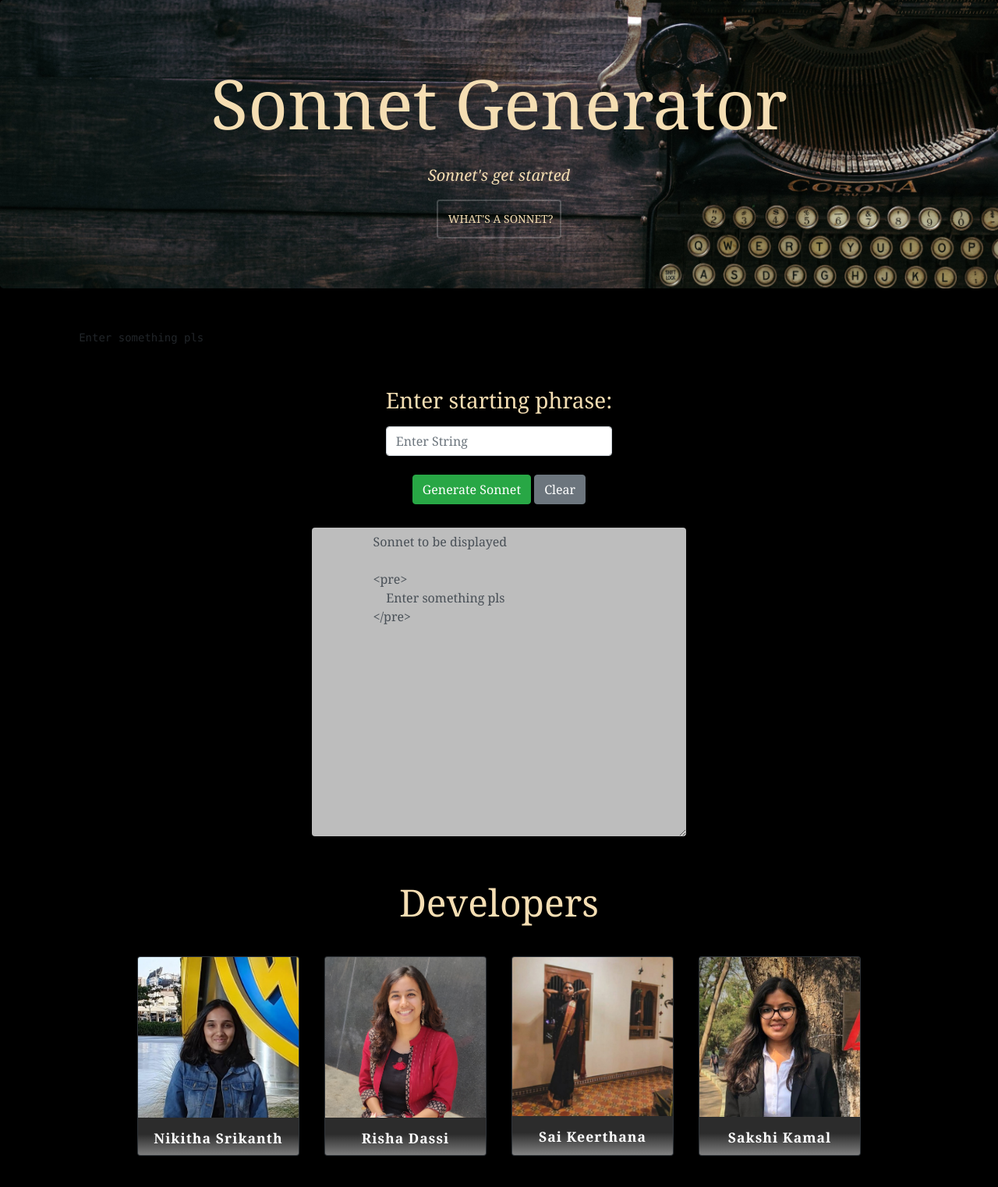
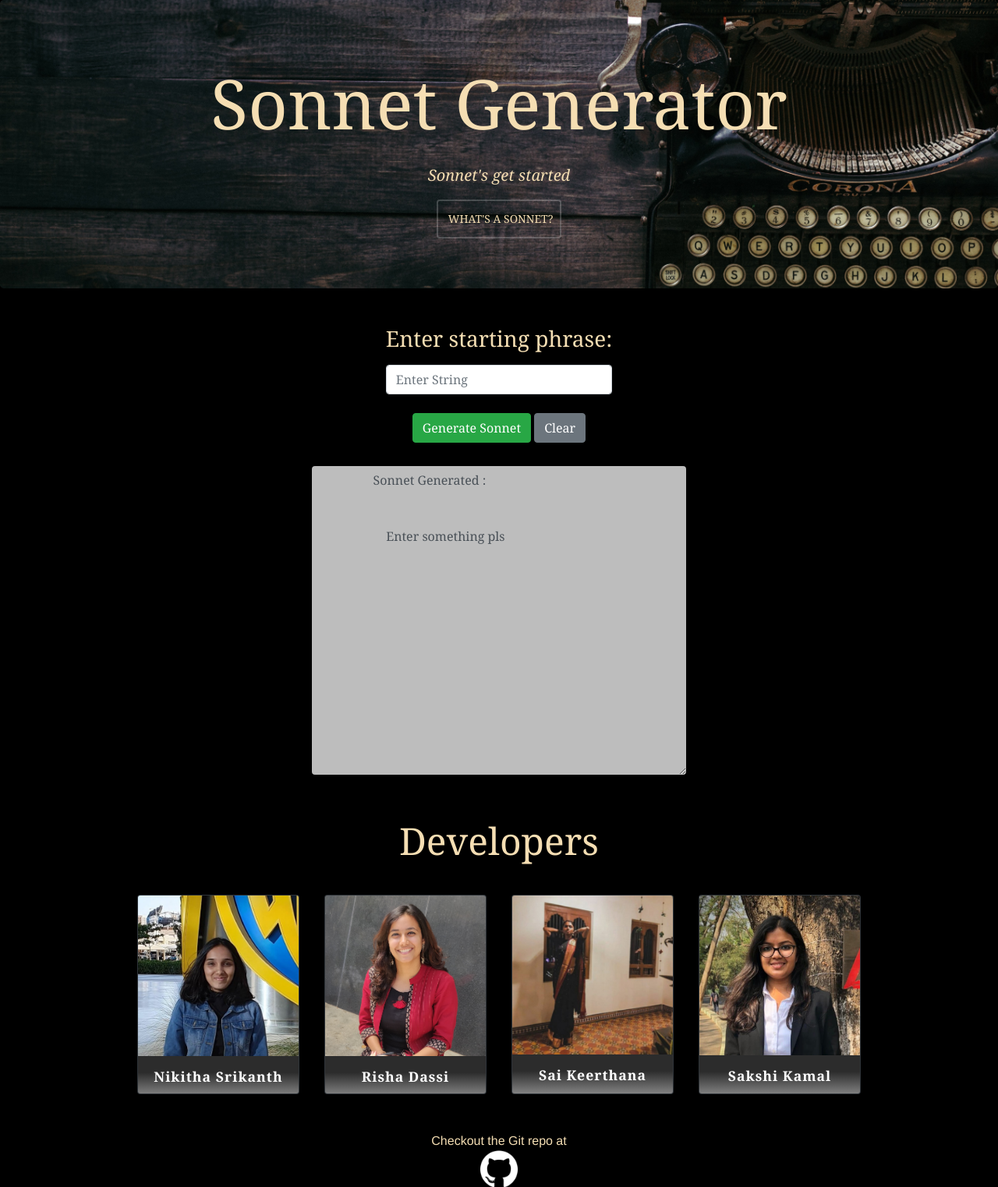
Before and after one commit to alt-nikitha/Sonnet-Generator, a Flask app: page /index in a window 1280 px wide. Shown: the top 1523 px of the page at 78% size. Run offline with Flask 2, Linux system fonts and the light colour scheme; parts of the project's set-up code (start-up, migrations or seed data) failed here and were passed over; some libraries are stand-ins or nearby versions.

Commit message:
added sonnet in textbox

```diff
--- a/templates/index.html
+++ b/templates/index.html
@@ -36,11 +36,7 @@
         <p class="lead"><em>Sonnet's get started</em></p>
         <a href="https://www.britannica.com/art/sonnet" class="btn card_btn" style="width: 10rem;">What's a Sonnet?</a>
     </section>
-    {% if text %}
-        <pre>
-            {{ text }}
-        </pre>
-    {% endif %}
+
  <!-- Parameter input and control buttons within container div -->
     <div class="container">
         <form action="/index" method="POST">
@@ -60,12 +56,13 @@
     <!-- Displaying Sonnet in another div -->
         <div>
             <textarea class="form-control sonn" rows="16" style="width: 30rem;">
-                Sonnet to be displayed
+                Sonnet Generated :
                 {% if text %}
-                <pre>
+
                     {{ text }}
-                </pre>
+
                 {% endif %}
+
             </textarea>
         </div>
     </div>
```
